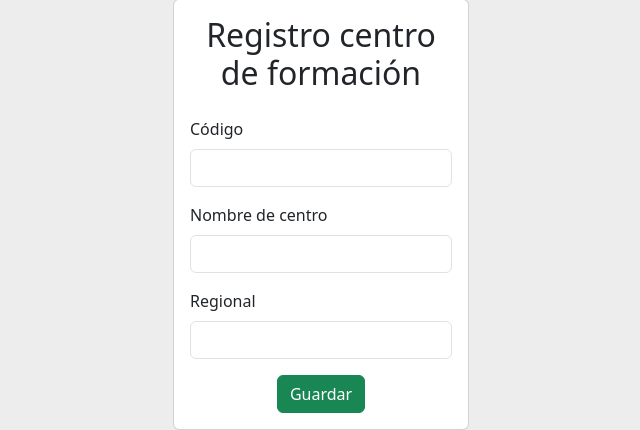
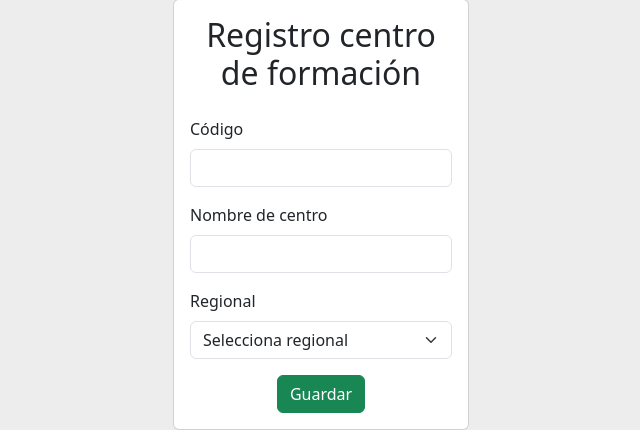
Before and after one commit to JohnMejiaDuran/seguimiento_productiva, a Flask app: page /centros_formacion in a window 1280 px wide. Shown: the part 381-811 px from the top of the page, without its empty margins (319-959 px from the left). Run offline with Flask 3, Linux system fonts and the light colour scheme; some libraries are stand-ins or nearby versions.

Commit message:
Base de datos de centros y regionales lista al igual que validacion de la vigencia de la ficha mediante la fecha final

```diff
--- a/routes/centros_formacion.py
+++ b/routes/centros_formacion.py
@@ -1,8 +1,29 @@
-from flask import Blueprint, render_template
+from flask import Blueprint, render_template,url_for,redirect,request
+from models.seguimientos import Regional, Centro
+from utils.db import db
 
 centro_formacion = Blueprint("centro_formacion",__name__)
 
 @centro_formacion.route("/centros_formacion")
 def centros():
     title = "Centros de formacion"
-    return render_template("centros_formacion.html", title=title)
+    regionales = Regional.query.all()
+    return render_template("centros_formacion.html", title=title, regionales=regionales)
+
+@centro_formacion.route("/guardar_centro", methods=['POST'])
+def guardar_centros():
+    codigo_centro = request.form['codigo_centro']
+    nombre_centro = request.form['nombre_centro']
+    codigo_regional = request.form['codigo_regional']
+
+    nuevo_centro = Centro(codigo_centro, nombre_centro, codigo_regional)
+
+    # Agrega el nuevo cliente a la sesión de la base de datos
+    db.session.add(nuevo_centro)
+    # Confirma los cambios en la base de datos
+    db.session.commit()
+
+    # flash("centro guardado satisfactoriamente", 'success')
+
+    # Redirige a la página de lista de clientes después de registrar uno nuevo
+    return redirect(url_for('centro_formacion.centros'))
--- a/templates/centros_formacion.html
+++ b/templates/centros_formacion.html
@@ -3,19 +3,24 @@
 {% block content%}
 <div class="mt-5  container d-flex justify-content-center w-25">
 
-    <form action="" class="text-center  mx-0 card p-3">
+    <form action="/guardar_centro" class="text-center  mx-0 card p-3" method="POST">
         <h2>Registro centro de formación</h2>
         <div class="text-start p-0 mt-3">
-            <label for="" class="form-label">Código</label>
-            <input type="text" class="form-control">
+            <label for="codigo_centro" class="form-label">Código</label>
+            <input type="text" class="form-control" name="codigo_centro" id="codigo_centro">
         </div>
         <div class="text-start p-0 mt-3">
-            <label for="" class="form-label">Nombre de centro</label>
-            <input type="text" class="form-control">
+            <label for="nombre_centro" class="form-label">Nombre de centro</label>
+            <input type="text" class="form-control" name="nombre_centro" id="nombre_centro">
         </div>
         <div class="text-start p-0 mt-3">
-            <label for="" class="form-label">Regional</label>
-            <input type="text" class="form-control">
+            <label for="codigo_regional" class="form-label">Regional</label>
+            <select  class="form-select" name="codigo_regional" id="codigo_regional">
+                <option disabled selected value="">Selecciona regional</option>
+                {% for regional in regionales %}
+                <option value="{{regional.codigo_regional}}" >{{regional.nombre_regional}}</option>
+                {% endfor %}
+            </select>
         </div>
         <div>
             <button class="btn btn-success mt-3">Guardar</button>
--- a/templates/consultar_fichas.html
+++ b/templates/consultar_fichas.html
@@ -6,12 +6,15 @@
 
             <input type="file" name="archivo" accept=".xls, .xlsx" class="form-control-file btn btn-success mx-3  ">
 
-        <button type="submit" class="btn btn-success" id="botonEnviar" disabled>Subir Archivo</button>
+        <button  onclick="verificarFicha()" type="submit" class="btn btn-success" id="botonEnviar" disabled>Subir Archivo</button>
     </form>
 </nav>
 {% endblock %}
 
 {% block consultar%}
+<button type="button" class="btn btn-outline-success ">
+    <a  class="nav-link active text-white" href="/centros_formacion">Añadir centro</a>
+</button>
 <button type="button" class="btn btn-outline-success ">
     <a  class="nav-link active text-white" href="/consultaraprendiz">Consultar aprendiz</a>
 </button>
@@ -31,4 +34,5 @@
         background-size: cover;
     }
 </style>
+
 {% endblock %}
```
Also changed, not shown: models/seguimientos.py (+21 -0 lines), routes/consultar_fichas.py (+14 -1 lines), static/js/main.js (+0 -33 lines), templates/table.html (+14 -0 lines).
